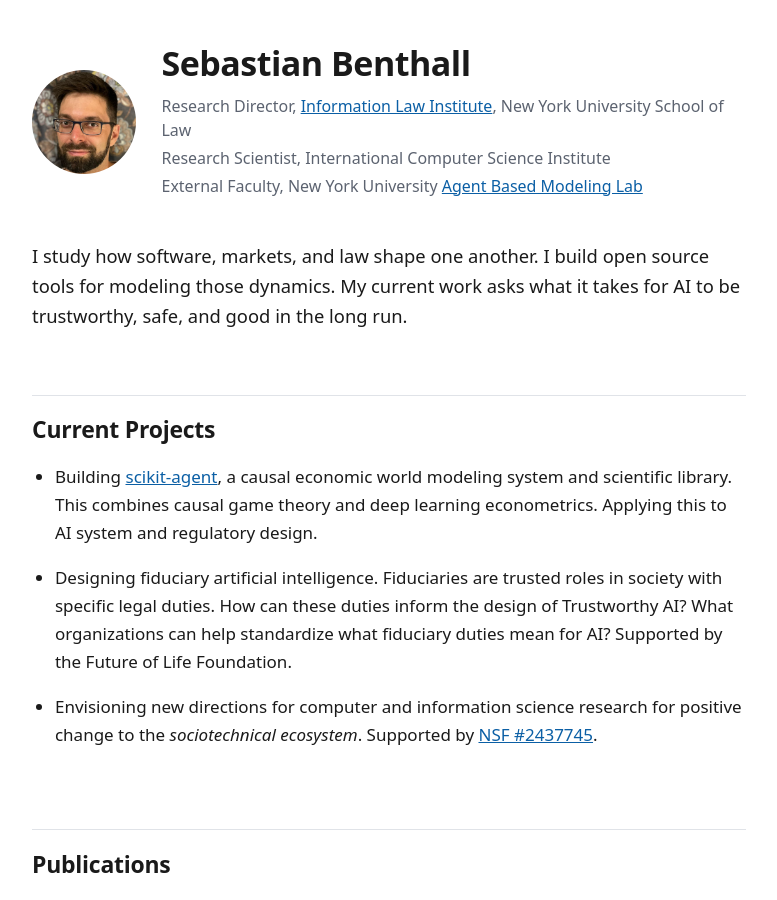
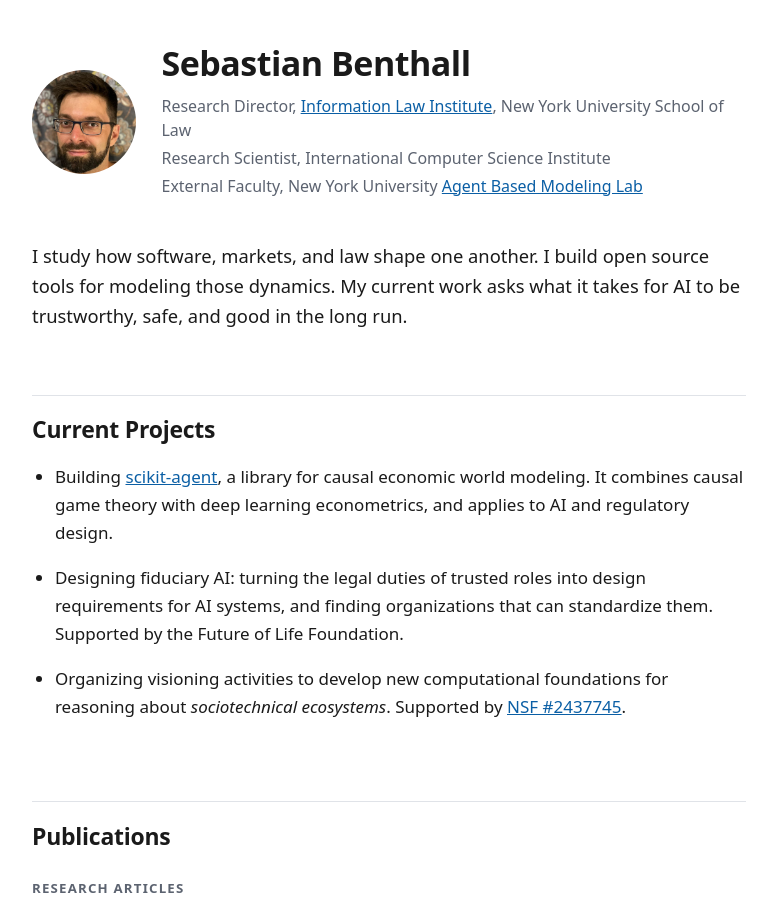
Before and after one commit to sbenthall/personal_website, a Jekyll site: the page built from index.md, in a window 1280 px wide and 900 px high. Shown: the whole window, without its empty margins (251-1028 px from the left). Built offline with Jekyll 4.4.1, drawn with Linux system fonts in a browser that asks for light colours.

Commit message:
cleaner current projects

```diff
--- a/index.md
+++ b/index.md
@@ -18,9 +18,11 @@ layout: home
 
 <h2 id="projects"><a href="#projects">&sect;</a>Current Projects</h2>
 
-* Building <a href="https://scikit-agent.org">scikit-agent</a>, a causal economic world modeling system and scientific library. This combines causal game theory and deep learning econometrics. Applying this to AI system and regulatory design.
-* Designing fiduciary artificial intelligence. Fiduciaries are trusted roles in society with specific legal duties. How can these duties inform the design of Trustworthy AI? What organizations can help standardize what fiduciary duties mean for AI? Supported by the Future of Life Foundation.
-* Envisioning new directions for computer and information science research for positive change to the <em>sociotechnical ecosystem</em>. Supported by <a href="https://www.nsf.gov/awardsearch/showAward?AWD_ID=2437745&amp;HistoricalAwards=false">NSF #2437745</a>.
+<ul>
+  <li>Building <a href="https://scikit-agent.org">scikit-agent</a>, a library for causal economic world modeling. It combines causal game theory with deep learning econometrics, and applies to AI and regulatory design.</li>
+  <li>Designing fiduciary AI: turning the legal duties of trusted roles into design requirements for AI systems, and finding organizations that can standardize them. Supported by the Future of Life Foundation.</li>
+  <li>Organizing visioning activities to develop new computational foundations for reasoning about <em>sociotechnical ecosystems</em>. Supported by <a href="https://www.nsf.gov/awardsearch/showAward?AWD_ID=2437745&amp;HistoricalAwards=false">NSF #2437745</a>.</li>
+</ul>
 
 <h2 id="publications"><a href="#publications">&sect;</a>Publications</h2>
 
```
